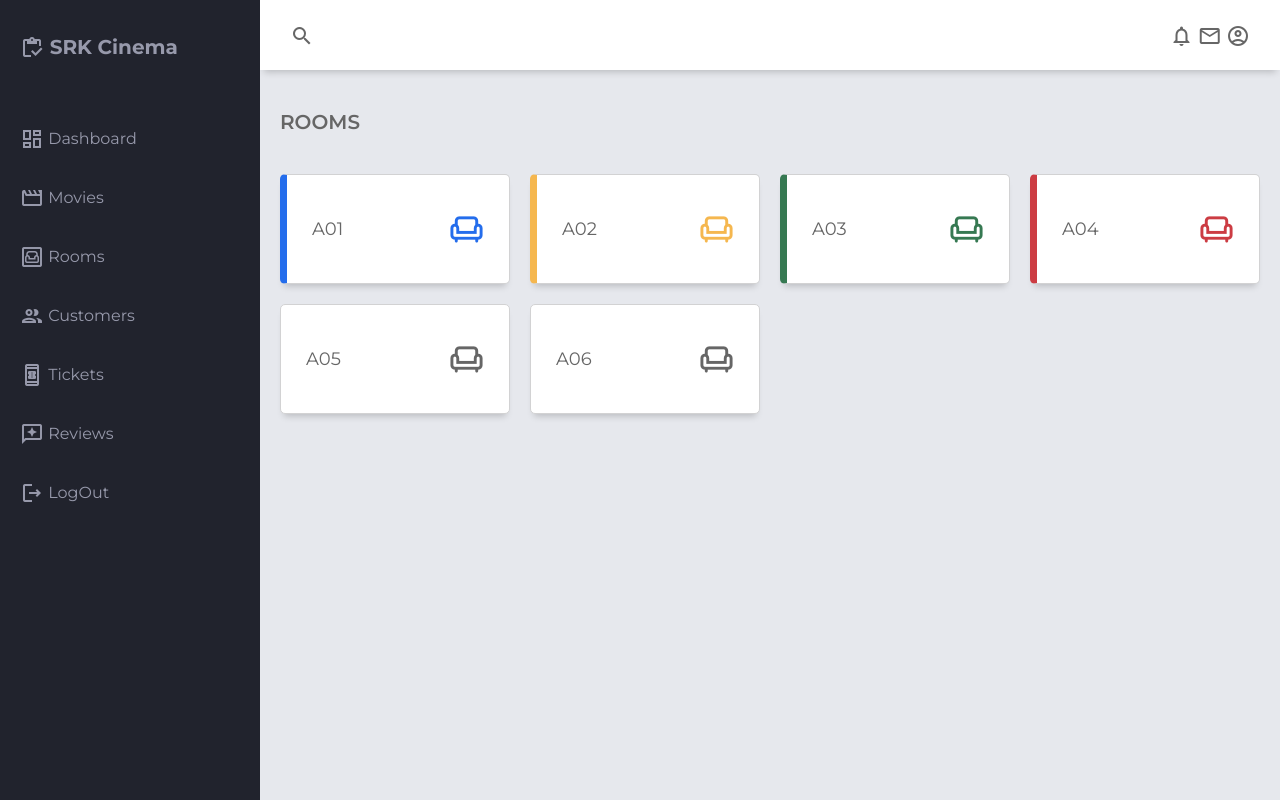
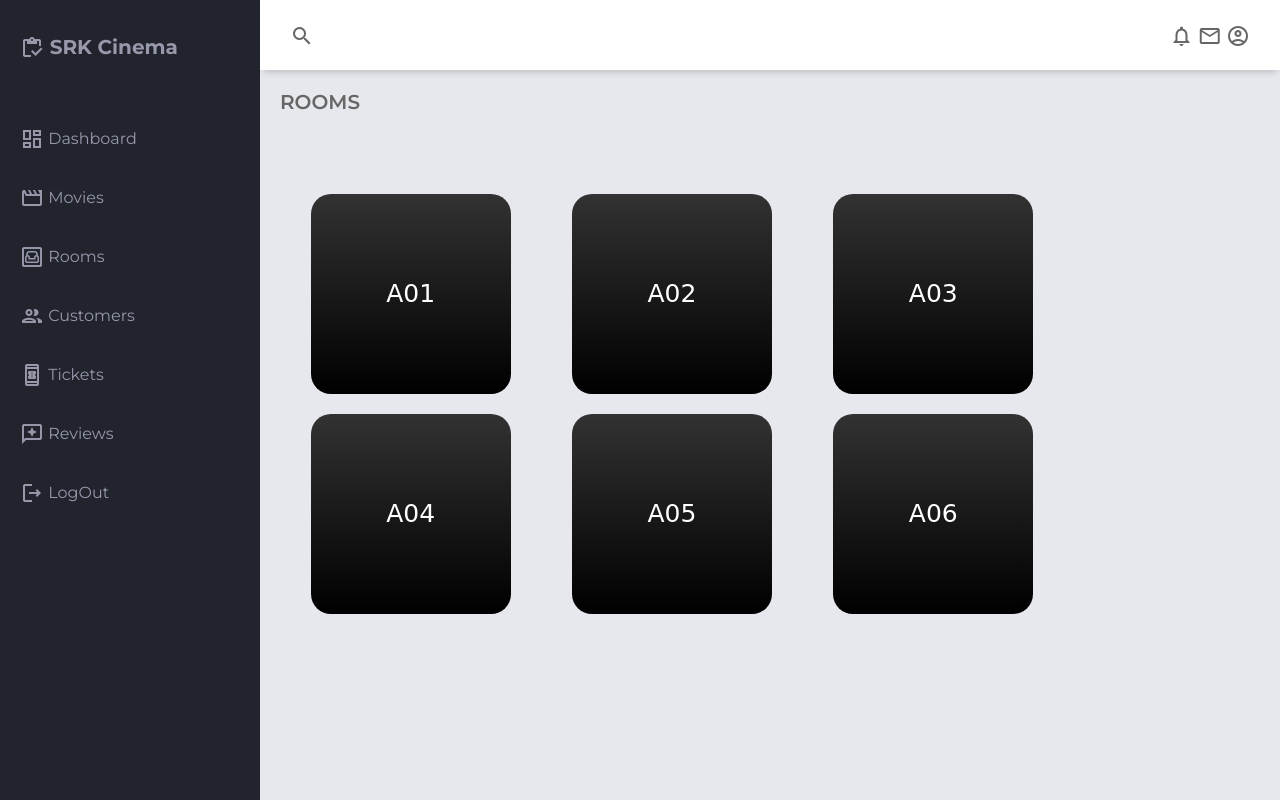
Before and after one commit to sakurawhite25/SRK-Cinema, a PHP site: page /room.php in a window 1280 px wide. Run offline with PHP 8.4, Linux system fonts and the light colour scheme; some libraries are stand-ins or nearby versions.

Commit message:
modifity admin page

```diff
--- a/admin/add_new.php
+++ b/admin/add_new.php
@@ -15,7 +15,7 @@
 	$type = $_POST['movie_type'];
 
 	if(move_uploaded_file($image,$img_location) && move_uploaded_file($trailer,$trl_location)){
-		echo$query = "INSERT INTO `movie`(movie_name, movie_image, movie_trailer, movie_description, movie_duration, release_date, movie_type, movie_status) VALUES('$name', '$img_location',  '$trl_location', '$description', '$duration', '$date', '$type', 'Now Showing')";
+		$query = "INSERT INTO `movie`(movie_name, movie_image, movie_trailer, movie_description, movie_duration, release_date, movie_type, movie_status) VALUES('$name', '$img_location',  '$trl_location', '$description', '$duration', '$date', '$type', 'Now Showing')";
 
 		if (mysqli_query($conn,$query)) {
 			echo "<script>alert('add successfully')</script>";
--- /dev/null
+++ b/admin/css/room.css
@@ -0,0 +1,29 @@
+* {
+    margin: 0;
+    padding: 0;
+    box-sizing: border-box;
+    ;
+}
+
+.flex-container {
+    width: 80%;
+    height: auto;
+    display: flex;
+    flex-direction: row;
+    flex-wrap: wrap;
+    justify-content: space-around;
+}
+
+.flex-box {
+    font-family: cursive;
+    width: 200px;
+    height: 200px;
+    background: linear-gradient(rgb(50, 50, 50), black);
+    color: white;
+    font-size: 25px;
+    text-align: center;
+    line-height: 200px;
+    border-radius: 20px;
+    margin: 10px;
+    text-decoration: none;
+}
--- a/admin/movies.php
+++ b/admin/movies.php
@@ -95,8 +95,8 @@
           <p>Movies Details</p>
           <div>
             <input placeholder="Movies"/>
-            <button class="add_new">+ Add New</button>
-            <button class="add_new"> Schedule</button>
+            <button class="add_new" onclick="window.location.href='add_new.php'">+ Add New</button>
+            <button class="add_new" onclick="window.location.href='arrange_schedule.php'"> Schedule</button>
           </div>
         </div>
         <div class="table_section">
--- a/admin/room.php
+++ b/admin/room.php
@@ -11,6 +11,7 @@
 
 
   <link rel="stylesheet" href="css/styles.css">
+  <link rel="stylesheet" href="css/room.css">
 </head>
 <body>
   <div class="grid-container">
@@ -84,52 +85,27 @@
         <p class="font-weight-bold">ROOMS</p>
       </div>
 
-      <div class="main-cards">
-
-
-        <div class="card">
-          <div class="card-inner">
-            <p class="text-primary">A01</p>
-            <span class="material-icons-outlined text-blue" onclick="location='seat.php'">chair</span>
-          </div>
+        <div style="margin-top: 70px;" class="flex-container">
+        <a href="seat.php" class="flex-box">
+          A01
+        </a>
+        <a href="seat.php" class="flex-box">
+          A02
+        </a>
+        <a href="seat.php" class="flex-box">
+          A03
+        </a>
+        <a href="seat.php" class="flex-box">
+          A04
+        </a>
+        <a href="seat.php" class="flex-box">
+          A05
+        </a>
+        <a href="seat.php" class="flex-box">
+          A06
+        </a>
         </div>
 
-        <div class="card">
-          <div class="card-inner">
-            <p class="text-primary">A02</p>
-            <span class="material-icons-outlined text-orange" onclick="location='seat.php'">chair</span>
-          </div>
-        </div>
-
-        <div class="card">
-          <div class="card-inner">
-            <p class="text-primary">A03</p>
-            <span class="material-icons-outlined text-green" onclick="location='seat.php'">chair</span>
-          </div>
-        </div>
-
-        <div class="card">
-          <div class="card-inner">
-            <p class="text-primary">A04</p>
-            <span class="material-icons-outlined text-red" onclick="location='seat.php'">chair</span>
-          </div>
-        </div>
-
-        <div class="card">
-          <div class="card-inner">
-            <p class="text-primary">A05</p>
-            <span class="material-icons-outlined text-black" onclick="location='seat.php'">chair</span>
-          </div>
-        </div>
-
-        <div class="card">
-          <div class="card-inner">
-            <p class="text-primary">A06</p>
-            <span class="material-icons-outlined text-black" onclick="location='seat.php'">chair</span>
-          </div>
-        </div>
-
-      </div>
     </main>
   </div>
 
--- a/admin/seat.php
+++ b/admin/seat.php
@@ -3,6 +3,8 @@
 
 $query = "SELECT * FROM `seats`";
 $result = mysqli_query($conn,$query);
+
+
 
 ?>
 
```
Also changed, not shown: admin/arrange_schedule.php (+10 -0 lines), Mov_images/cute grils.jpg (added), 1 other file.
